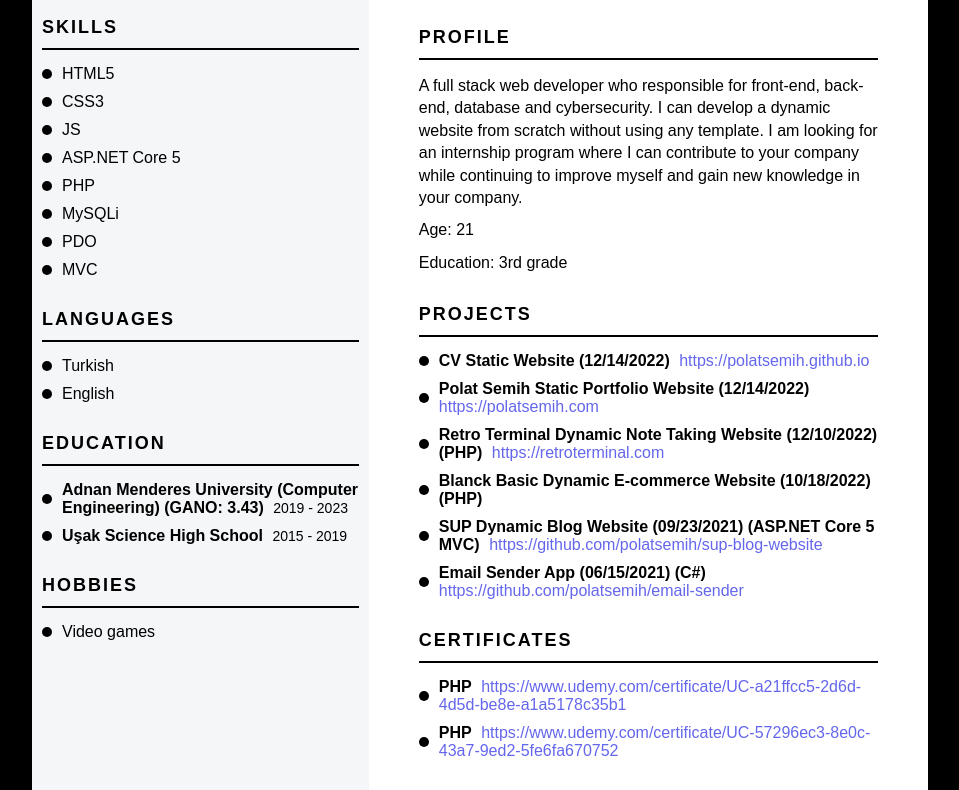
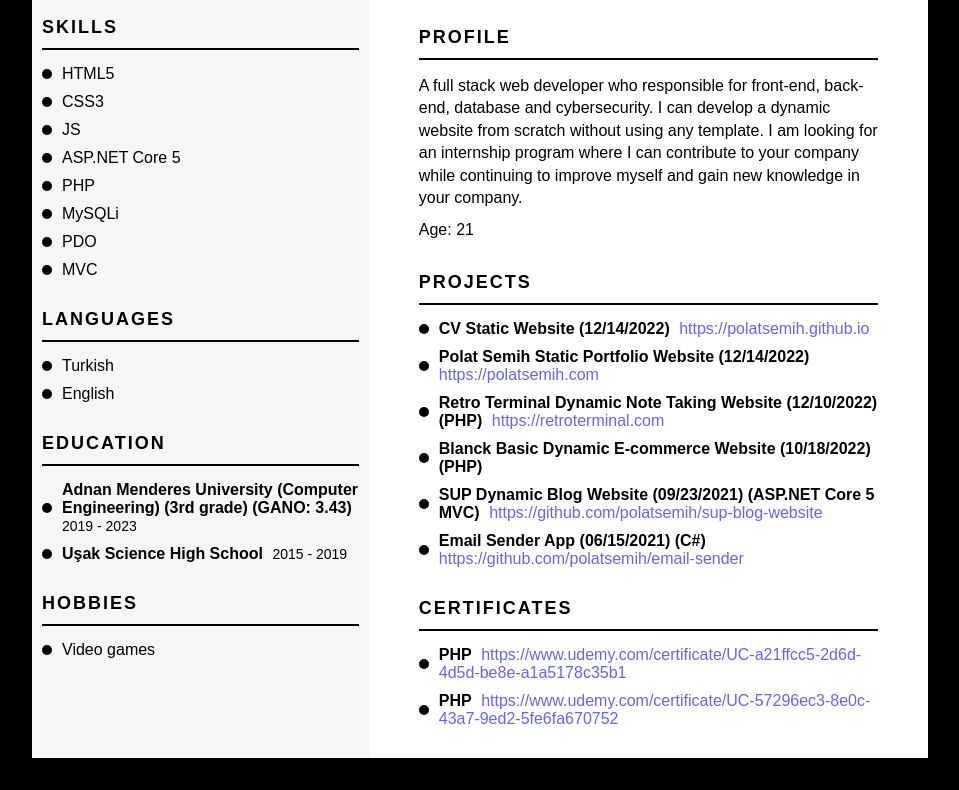
Before and after one commit to polatsemih/polatsemih.github.io, a plain HTML site: page index.html in a window 1280 px wide. Shown: the part 223-1013 px from the top of the page, without its empty margins (160-1119 px from the left). After the commit the page ends 981 px from the top, so only its background shows below. Drawn offline with Linux system fonts and the light colour scheme.

Commit message:
17-12-22
17-12-22

```diff
--- a/index.html
+++ b/index.html
@@ -55,7 +55,7 @@
                 <span class="list-item">English</span>
                 <span class="title-sub">EDUCATION</span>
                 <span class="list-item">
-                    <span class="bold">Adnan Menderes University (Computer Engineering) (GANO: 3.43)</span>
+                    <span class="bold">Adnan Menderes University (Computer Engineering) (3rd grade) (GANO: 3.43)</span>
                     <span class="small">2019 - 2023</span>
                 </span>
                 <span class="list-item">
@@ -79,40 +79,39 @@
                         myself and gain new knowledge in your company.
                     </p>
                     <p class="profile">Age: 21</p>
-                    <p class="profile">Education: 3rd grade</p>
                     <span class="title-sub">PROJECTS</span>
-                    <a href="https://polatsemih.github.io" class="list-item">
+                    <a href="https://polatsemih.github.io" class="list-item" target="_blank">
                         <span class="bold">CV Static Website (12/14/2022)</span>
                         <span class="link">https://polatsemih.github.io</span>
                     </a>
-                    <a href="https://polatsemih.com" class="list-item">
+                    <a href="https://polatsemih.com" class="list-item" target="_blank">
                         <span class="bold">Polat Semih Static Portfolio Website (12/14/2022)</span>
                         <span class="link">https://polatsemih.com</span>
                     </a>
-                    <a href="https://retroterminal.com" class="list-item">
+                    <a href="https://retroterminal.com" class="list-item" target="_blank">
                         <span class="bold">Retro Terminal Dynamic Note Taking Website (12/10/2022) (PHP)</span>
                         <span class="link">https://retroterminal.com</span>
                     </a>
                     <span class="list-item">
                         <span class="bold">Blanck Basic Dynamic E-commerce Website (10/18/2022) (PHP)</span>
                     </span>
-                    <a href="https://github.com/polatsemih/sup-blog-website" class="list-item">
+                    <a href="https://github.com/polatsemih/sup-blog-website" class="list-item" target="_blank">
                         <span class="bold">SUP Dynamic Blog Website (09/23/2021) (ASP.NET Core 5 MVC)</span>
                         <span class="link">https://github.com/polatsemih/sup-blog-website</span>
                     </a>
-                    <a href="https://github.com/polatsemih/email-sender" class="list-item">
+                    <a href="https://github.com/polatsemih/email-sender" class="list-item" target="_blank">
                         <span class="bold">Email Sender App (06/15/2021) (C#)</span>
                         <span class="link">https://github.com/polatsemih/email-sender</span>
                     </a>
                     <span class="title-sub">CERTIFICATES</span>
                     <a href="https://www.udemy.com/certificate/UC-a21ffcc5-2d6d-4d5d-be8e-a1a5178c35b1"
-                        class="list-item">
+                        class="list-item" target="_blank">
                         <span class="bold">PHP</span>
                         <span
                             class="link">https://www.udemy.com/certificate/UC-a21ffcc5-2d6d-4d5d-be8e-a1a5178c35b1</span>
                     </a>
                     <a href="https://www.udemy.com/certificate/UC-57296ec3-8e0c-43a7-9ed2-5fe6fa670752"
-                        class="list-item">
+                        class="list-item" target="_blank">
                         <span class="bold">PHP</span>
                         <span
                             class="link">https://www.udemy.com/certificate/UC-57296ec3-8e0c-43a7-9ed2-5fe6fa670752</span>
```
